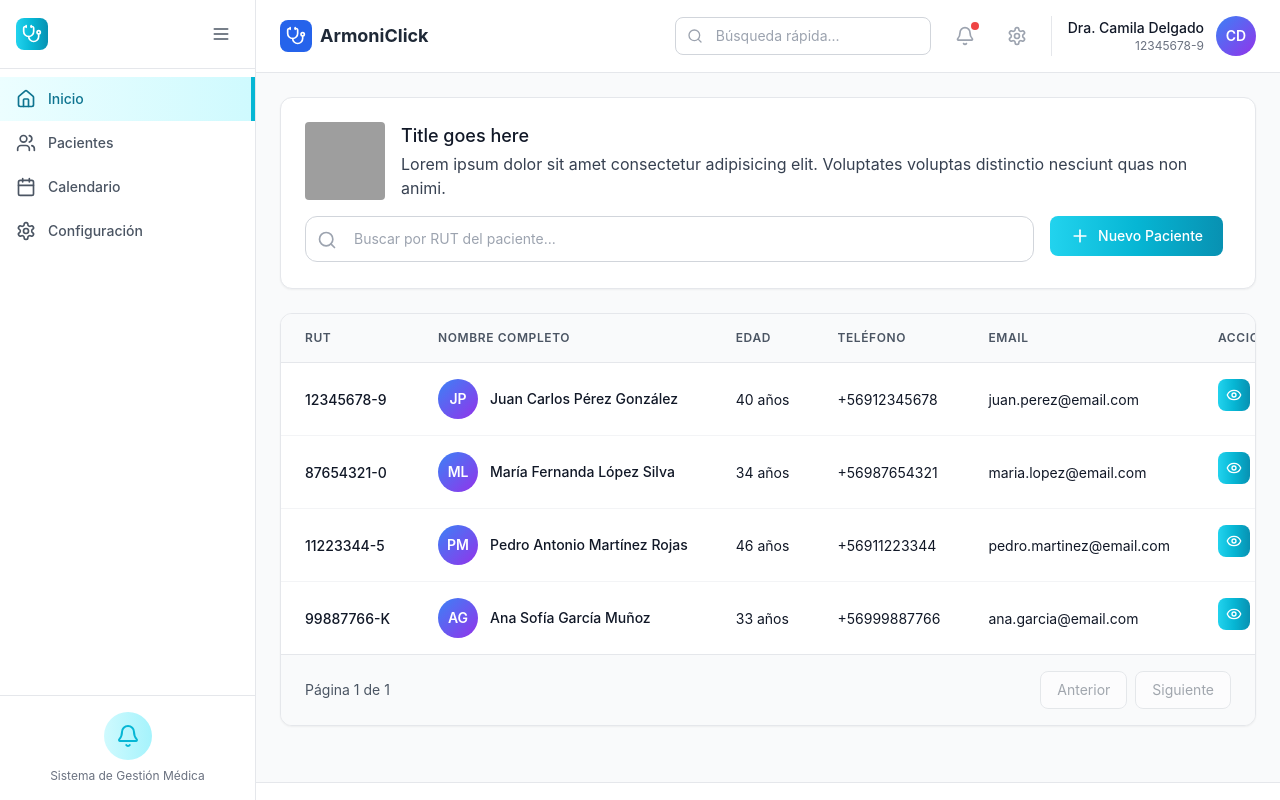
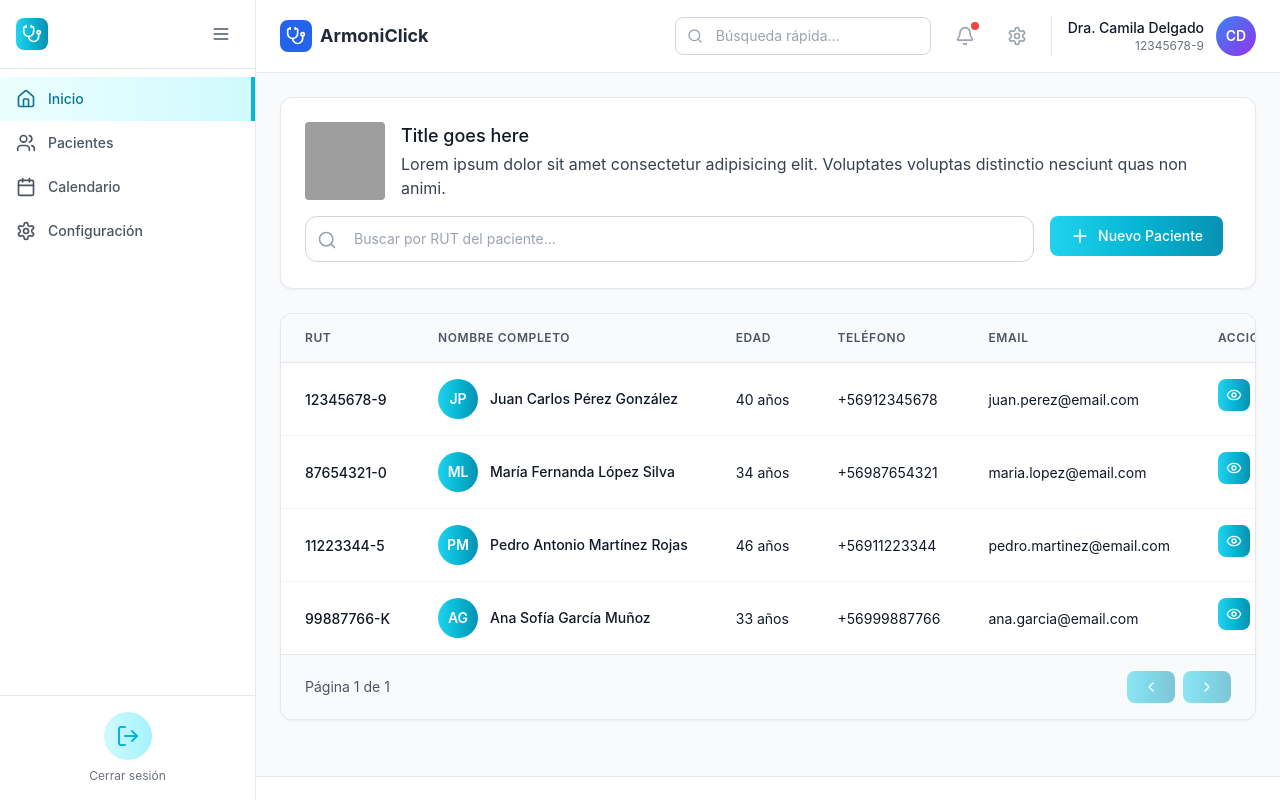
Before and after one commit to AlexHeisinger09/ArmoniClick, a React (Vite) app: page /dashboard in a window 1280 px wide. Both pictures are taken after a click on the button 34 px from the left and 34 px from the top of the page. Built offline with nearby package versions, Linux system fonts and the light colour scheme; grey boxes are pictures that could not be loaded.

Commit message:
colores y botones

```diff
--- a/src/presentation/components/PatientGrid.tsx
+++ b/src/presentation/components/PatientGrid.tsx
@@ -12,7 +12,8 @@ import {
   Mail,
   MapPin,
   User,
-  Heart,
+  ChevronRight,
+  ChevronLeft,
   Shield,
 } from "lucide-react";
 import Header from "./Header";
@@ -407,7 +408,7 @@ const PatientGrid: React.FC<PatientGridProps> = ({ doctorId = 1 }) => {
                       </td>
                       <td className="px-6 py-4 whitespace-nowrap">
                         <div className="flex items-center space-x-3">
-                          <div className="w-10 h-10 bg-gradient-to-br from-blue-500 to-purple-600 rounded-full flex items-center justify-center">
+                          <div className="w-10 h-10 bg-gradient-to-r from-cyan-400 via-cyan-500 to-cyan-600 rounded-full flex items-center justify-center">
                             <span className="text-white font-semibold text-sm">
                               {patient.nombres.charAt(0)}
                               {patient.apellidos.charAt(0)}
@@ -474,16 +475,16 @@ const PatientGrid: React.FC<PatientGridProps> = ({ doctorId = 1 }) => {
                 <div className="text-sm text-gray-600">Página 1 de 1</div>
                 <div className="flex space-x-2">
                   <button
-                    className="px-4 py-2 text-sm bg-white border border-gray-300 text-gray-600 rounded-lg hover:bg-gray-50 transition-colors disabled:opacity-50"
+                    className="px-4 py-2 text-sm bg-gradient-to-r from-cyan-400 via-cyan-500 to-cyan-600 hover:bg-gradient-to-br text-white rounded-lg transition-all duration-200 disabled:opacity-50 disabled:cursor-not-allowed flex items-center justify-center"
                     disabled
                   >
-                    Anterior
+                    <ChevronLeft className="w-4 h-4" />
                   </button>
                   <button
-                    className="px-4 py-2 text-sm bg-white border border-gray-300 text-gray-600 rounded-lg hover:bg-gray-50 transition-colors disabled:opacity-50"
+                    className="px-4 py-2 text-sm bg-gradient-to-r from-cyan-400 via-cyan-500 to-cyan-600 hover:bg-gradient-to-br text-white rounded-lg transition-all duration-200 disabled:opacity-50 disabled:cursor-not-allowed flex items-center justify-center"
                     disabled
                   >
-                    Siguiente
+                    <ChevronRight className="w-4 h-4" />
                   </button>
                 </div>
               </div>
@@ -774,7 +775,7 @@ const PatientGrid: React.FC<PatientGridProps> = ({ doctorId = 1 }) => {
               </button>
               <button
                 onClick={confirmDelete}
-                className="text-white bg-gradient-to-r from-cyan-400 via-cyan-500 to-cyan-600 hover:bg-gradient-to-br focus:ring-4 focus:outline-none focus:ring-cyan-300 dark:focus:ring-cyan-800 font-medium rounded-lg text-sm px-5 py-2.5 text-center me-2 mb-2"
+                className="flex items-center text-white bg-gradient-to-r from-cyan-400 via-cyan-500 to-cyan-600 hover:bg-gradient-to-br focus:ring-4 focus:outline-none focus:ring-cyan-300 dark:focus:ring-cyan-800 font-medium rounded-lg text-sm px-5 py-2.5 text-center me-2 mb-2"
               >
                 <Trash2 className="w-4 h-4" />
                 Eliminar
--- a/src/presentation/components/Sidebar.tsx
+++ b/src/presentation/components/Sidebar.tsx
@@ -1,5 +1,5 @@
 import React, { useState } from 'react';
-import { Link, useLocation } from 'react-router-dom';
+import { Link, useLocation, useNavigate} from 'react-router-dom';
 import {
   Menu,
   Users,
@@ -7,7 +7,8 @@ import {
   Settings,
   Stethoscope,
   Home,
-  Bell,
+  LogOut,
+  LucideLogOut,
   ChevronDown,
   ChevronRight
 } from 'lucide-react';
@@ -29,6 +30,7 @@ interface MenuItem {
 const Sidebar: React.FC<SidebarProps> = ({ isCollapsed, setIsCollapsed, className = '' }) => {
   const [expandedItems, setExpandedItems] = useState<string[]>([]);
   const location = useLocation();
+  const navigate = useNavigate();
 
   const menuItems: MenuItem[] = [
     {
@@ -56,7 +58,15 @@ const Sidebar: React.FC<SidebarProps> = ({ isCollapsed, setIsCollapsed, classNam
       href: '/dashboard/configuracion' // Correcto - ruta anidada
     }
   ];
+  const handleLogout = () => {
+    // Aquí puedes agregar tu lógica de logout
+    // Por ejemplo: limpiar localStorage, cookies, etc.
+    localStorage.removeItem('token'); // Ejemplo
+    localStorage.removeItem('user'); // Ejemplo
 
+    // Redirigir al login
+    navigate('/auth/login');
+  };
   const toggleExpanded = (itemId: string) => {
     setExpandedItems(prev =>
       prev.includes(itemId)
@@ -165,10 +175,14 @@ const Sidebar: React.FC<SidebarProps> = ({ isCollapsed, setIsCollapsed, classNam
       {!isCollapsed && (
         <div className="p-4 border-t border-gray-200">
           <div className="text-center">
-            <div className="w-12 h-12 bg-gradient-to-r from-cyan-100 to-cyan-200 rounded-full mx-auto mb-2 flex items-center justify-center">
-              <Bell className="w-6 h-6 text-cyan-500" />
-            </div>
-            <p className="text-xs text-gray-500">Sistema de Gestión Médica</p>
+            <button
+              onClick={handleLogout}
+              className="w-12 h-12 bg-gradient-to-r from-cyan-100 to-cyan-200 rounded-full mx-auto mb-2 flex items-center justify-center hover:bg-gradient-to-r hover:from-cyan-200 hover:to-cyan-300 transition-all duration-200 focus:ring-4 focus:ring-cyan-300 focus:outline-none"
+              title="Cerrar sesión"
+            >
+              <LucideLogOut className="w-6 h-6 text-cyan-500" />
+            </button>
+            <p className="text-xs text-gray-500">Cerrar sesión</p>
           </div>
         </div>
       )}
```
